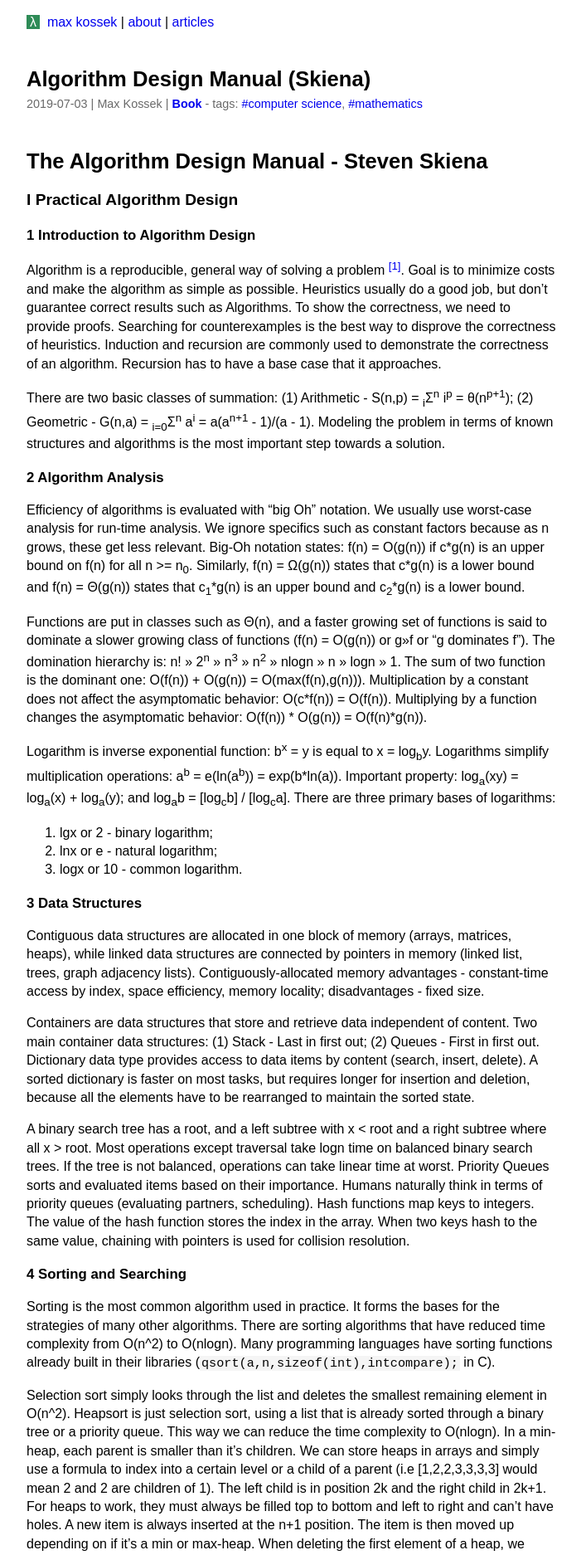
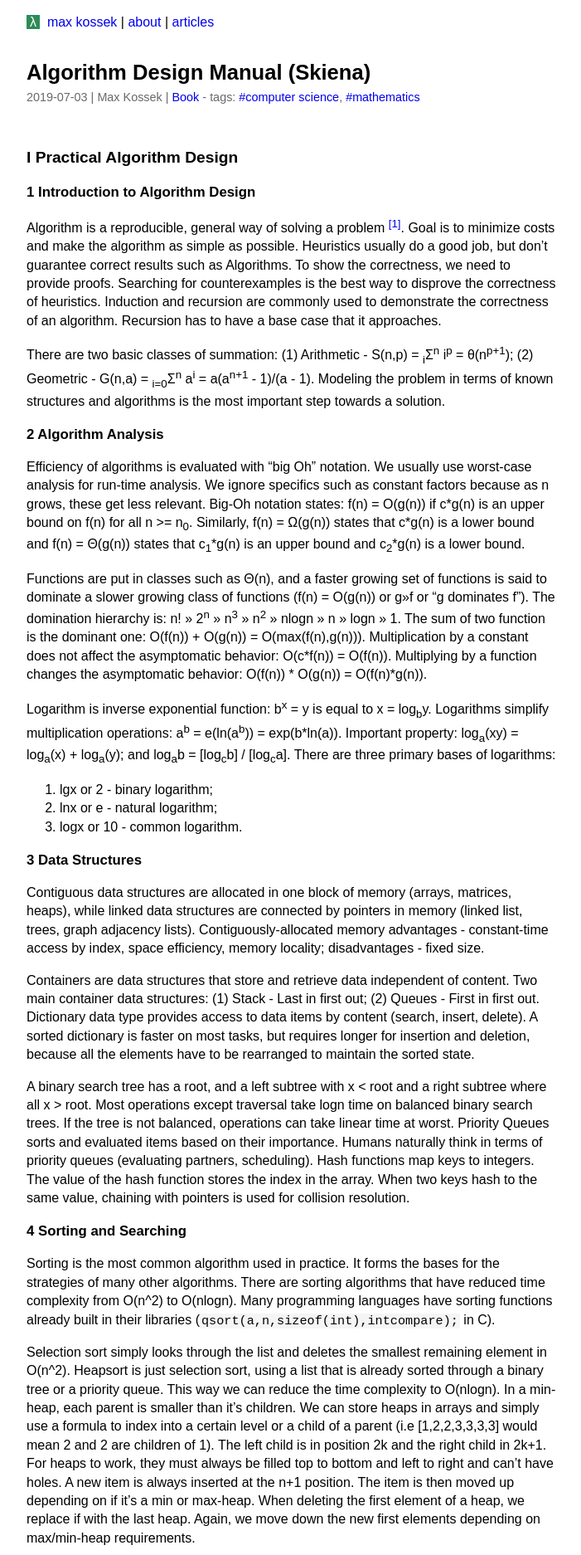
Before and after one commit to maxkossek/maxkossek.github.io, a Jekyll site: the page built from _posts/2019-06-18-algorithm-design-manual.md, in a window 1280 px wide. Shown: the top 1874 px of the page at 83% size, without its empty margins (288-989 px from the left). Built offline with Jekyll 4.4.1, drawn with Linux system fonts in a browser that asks for light colours.

Commit message:
Fix header spacing

```diff
--- a/_layouts/post.html
+++ b/_layouts/post.html
@@ -9,11 +9,11 @@
 &nbsp;| <span class="author" itemprop="author" itemscope itemtype="http://schema.org/Person">{{ page.author | escape }}</span>
 {%- endif -%}
 {% if page.categories.size > 0 %}
- | <strong class="category">
+ | <span class="category">
 {% for category in page.categories %}
 <a href="{{site.baseurl}}/categories#{{ category | slugify }}">{{category | capitalize}}</a>{% unless forloop.last %}, {% endunless %}
 {% endfor %}
-</strong>
+</span>
 {% endif %}
 {% if page.tags.size > 0 %}
  - <span class="tag">tags:</span>
--- a/_posts/2019-06-18-algorithm-design-manual.md
+++ b/_posts/2019-06-18-algorithm-design-manual.md
@@ -7,9 +7,6 @@
 author: "Max Kossek"
 description: Notes on Skiena's book the Algorithm Design Manual.
 ---
-
-
-# The Algorithm Design Manual - Steven Skiena
 
 ## I Practical Algorithm Design
 
@@ -21,9 +18,9 @@
 
 
 ### 2 Algorithm Analysis
-Efficiency of algorithms is evaluated with "big Oh" notation. We usually use worst-case analysis for run-time analysis. We ignore specifics such as constant factors because as n grows, these get less relevant. Big-Oh notation states: f(n) = O(g(n)) if c\*g(n) is an upper bound on f(n) for all n >= n<sub>0</sub>. Similarly, f(n) = Ω(g(n)) states that c\*g(n) is a lower bound and f(n) = Θ(g(n)) states that c<sub>1</sub>\*g(n) is an upper bound and c<sub>2</sub>*g(n) is a lower bound.
+Efficiency of algorithms is evaluated with "big Oh" notation. We usually use worst-case analysis for run-time analysis. We ignore specifics such as constant factors because as n grows, these get less relevant. Big-Oh notation states: f(n) = O(g(n)) if c\*g(n) is an upper bound on f(n) for all n >= n<sub>0</sub>. Similarly, f(n) = Ω(g(n)) states that c\*g(n) is a lower bound and f(n) = Θ(g(n)) states that c<sub>1</sub>\*g(n) is an upper bound and c<sub>2</sub>\*g(n) is a lower bound.
 
-Functions are put in classes such as Θ(n), and a faster growing set of functions is said to dominate a slower growing class of functions (f(n) = O(g(n)) or g>>f or "g dominates f"). The domination hierarchy is: n! >> 2<sup>n</sup> >> n<sup>3</sup> >> n<sup>2</sup> >> nlogn >> n >> logn >> 1. The sum of two function is the dominant one: O(f(n)) + O(g(n)) = O(max(f(n),g(n))). Multiplication by a constant does not affect the asymptomatic behavior: O(c\*f(n)) = O(f(n)). Multiplying by a function changes the asymptomatic behavior: O(f(n)) * O(g(n)) = O(f(n)*g(n)).
+Functions are put in classes such as Θ(n), and a faster growing set of functions is said to dominate a slower growing class of functions (f(n) = O(g(n)) or g>>f or "g dominates f"). The domination hierarchy is: n! >> 2<sup>n</sup> >> n<sup>3</sup> >> n<sup>2</sup> >> nlogn >> n >> logn >> 1. The sum of two function is the dominant one: O(f(n)) + O(g(n)) = O(max(f(n),g(n))). Multiplication by a constant does not affect the asymptomatic behavior: O(c\*f(n)) = O(f(n)). Multiplying by a function changes the asymptomatic behavior: O(f(n)) * O(g(n)) = O(f(n)\*g(n)).
 
 Logarithm is inverse exponential function: b<sup>x</sup> = y is equal to x = log<sub>b</sub>y. Logarithms simplify multiplication operations: a<sup>b</sup> = e(ln(a<sup>b</sup>)) = exp(b*ln(a)). Important property: log<sub>a</sub>(xy) = log<sub>a</sub>(x) + log<sub>a</sub>(y); and log<sub>a</sub>b = [log<sub>c</sub>b] / [log<sub>c</sub>a]. There are three primary bases of logarithms:
 1. lgx or 2 - binary logarithm;
--- a/css/main.css
+++ b/css/main.css
@@ -21,7 +21,7 @@
 
 /* Text */
 h1 {
-    margin: 0.5rem auto 0;
+    margin: auto;
     font-size: 1.6rem;
 }
 h2 {
@@ -60,7 +60,7 @@
     margin-bottom: 0;
 }
 .footnotes {
-    border-top: 2px solid dimgray;
+    border-top: 2px solid;
     margin: 3rem 0;
     padding-top: 1em;
 }
```
